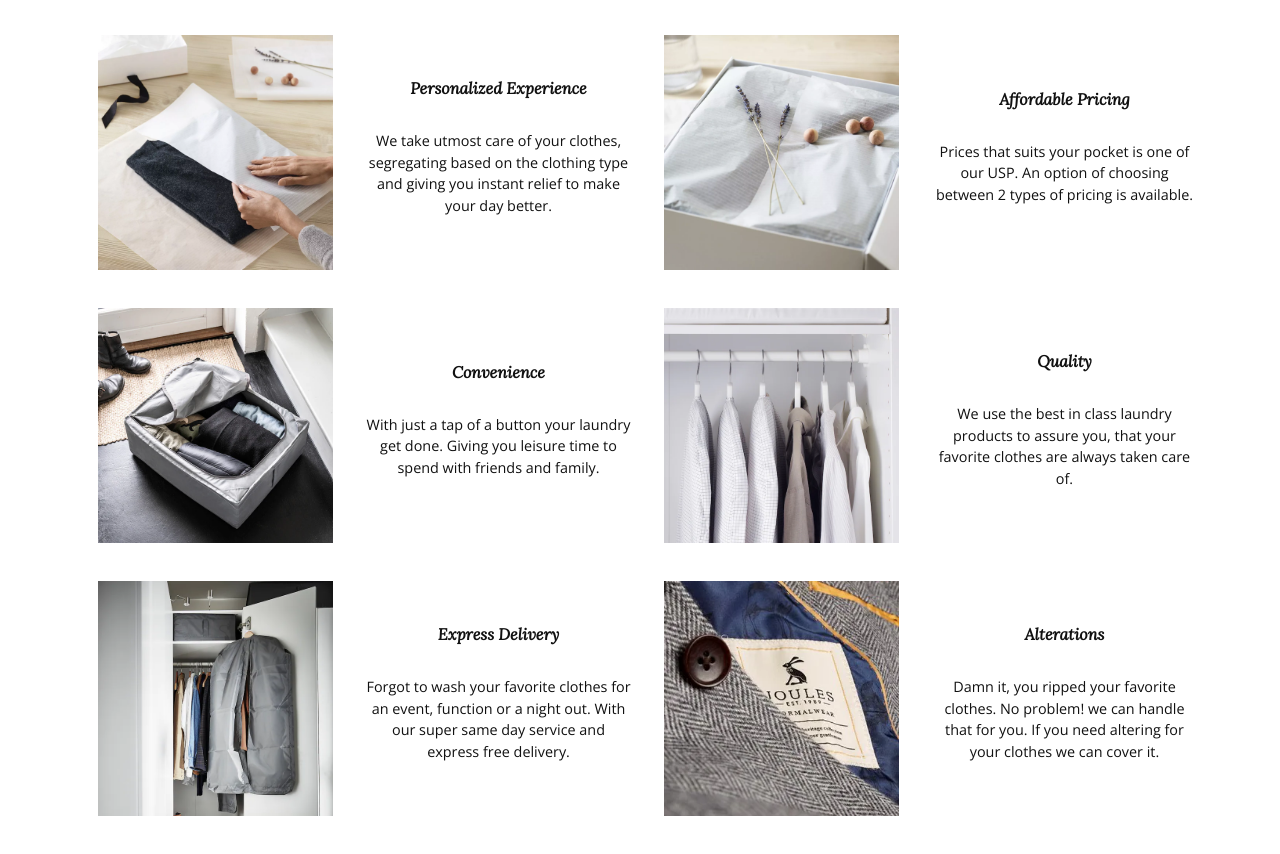
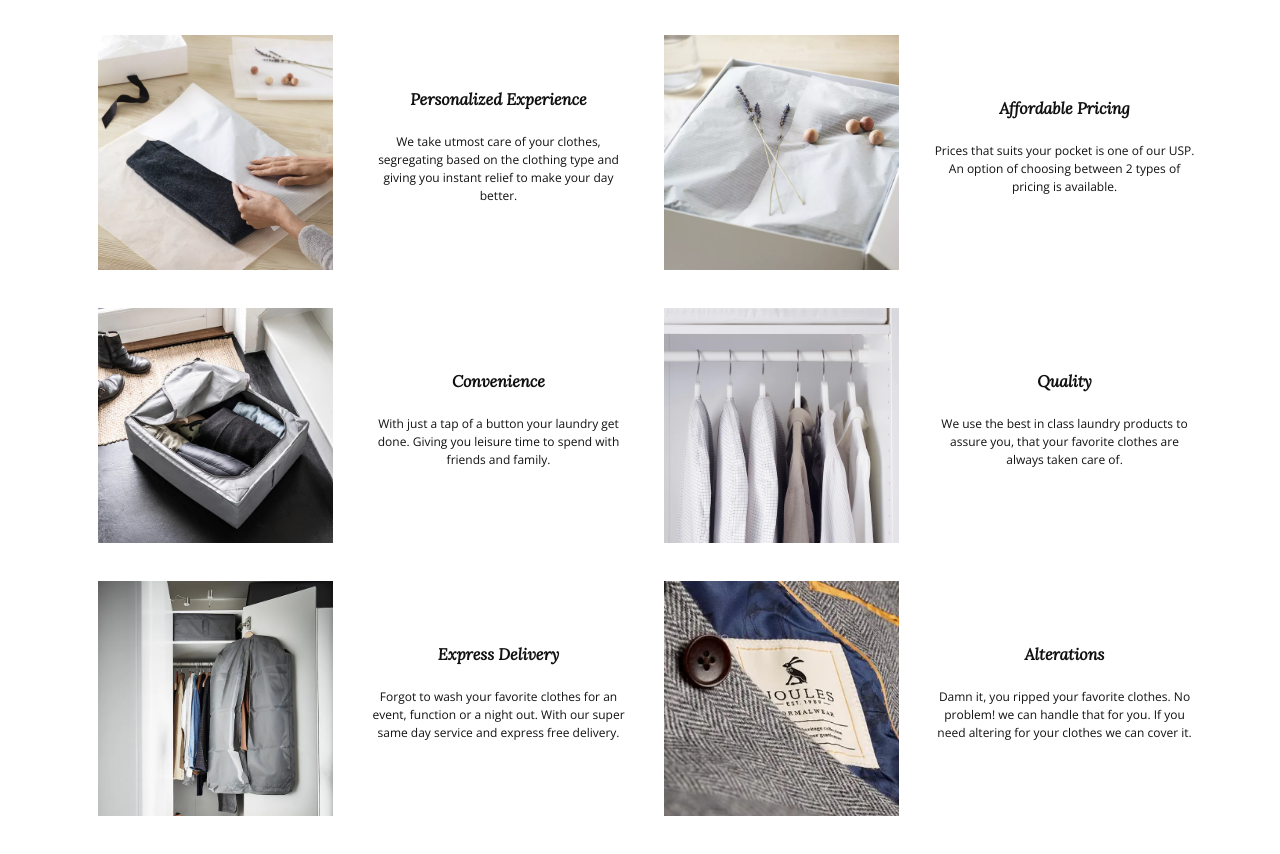
Before and after one commit to Todd-Owen-Mpeli/KandysLaunderette, a Next.js app: page / in a window 1280 px wide. Shown: the part 780-1634 px from the top of the page. Built offline with nearby package versions, Linux system fonts and the light colour scheme.

Commit message:
Created a special Occasions section.

```diff
--- a/styles/Home.module.scss
+++ b/styles/Home.module.scss
@@ -132,13 +132,21 @@
 				}
 
 				p {
-					margin-top: 2rem;
+					margin-top: 1.5rem;
 					color: $baseColor_black;
-					font-size: $fontSize_small;
+					font-size: $fontSize_xSmall;
 					font-family: $fontStyle_header;
 				}
 			}
 		}
+	}
+}
+
+/* ===== SPECIAL OCCASIONS =====*/
+.specialOccasions {
+	padding: 1rem 0;
+
+	.content {
 	}
 }
 
```
